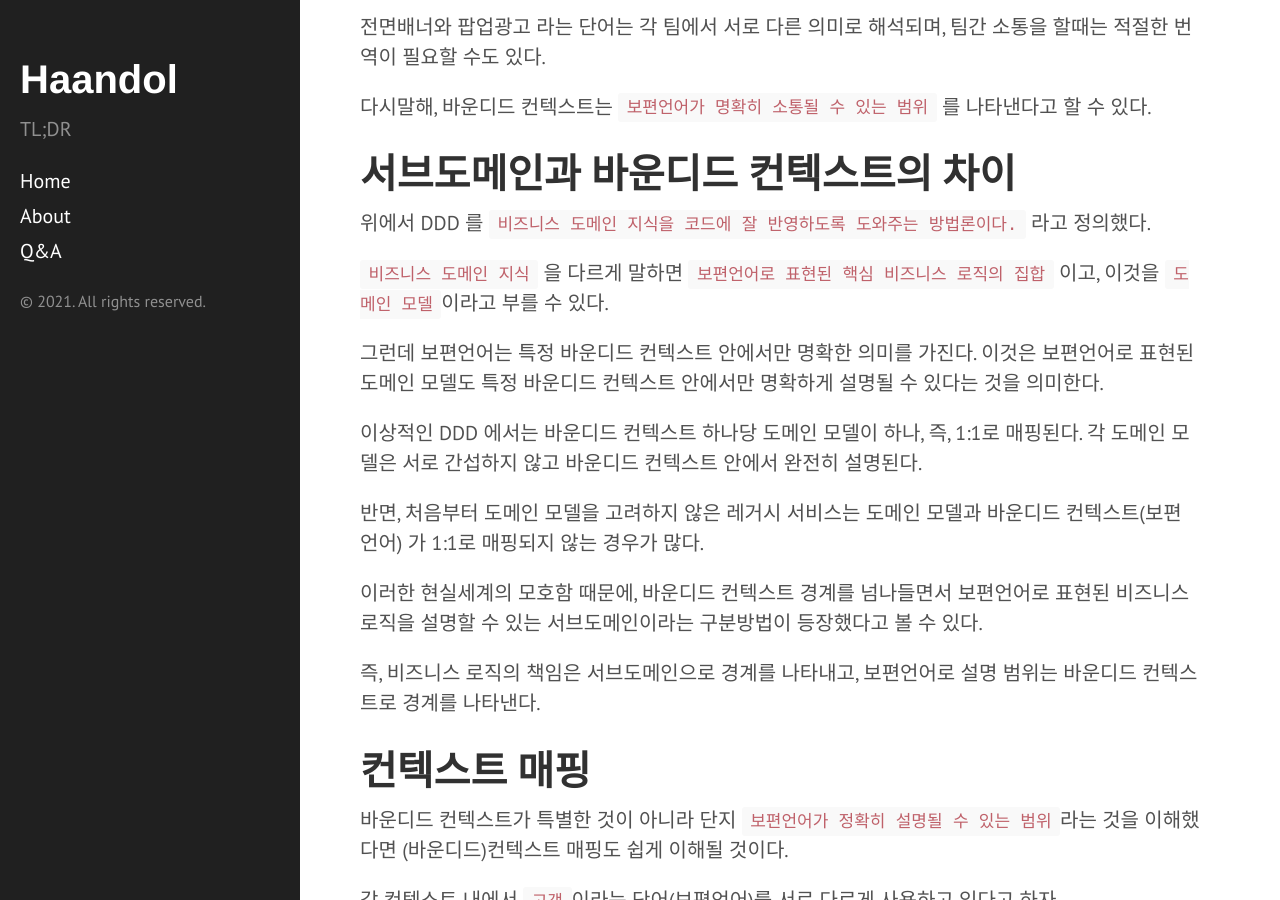
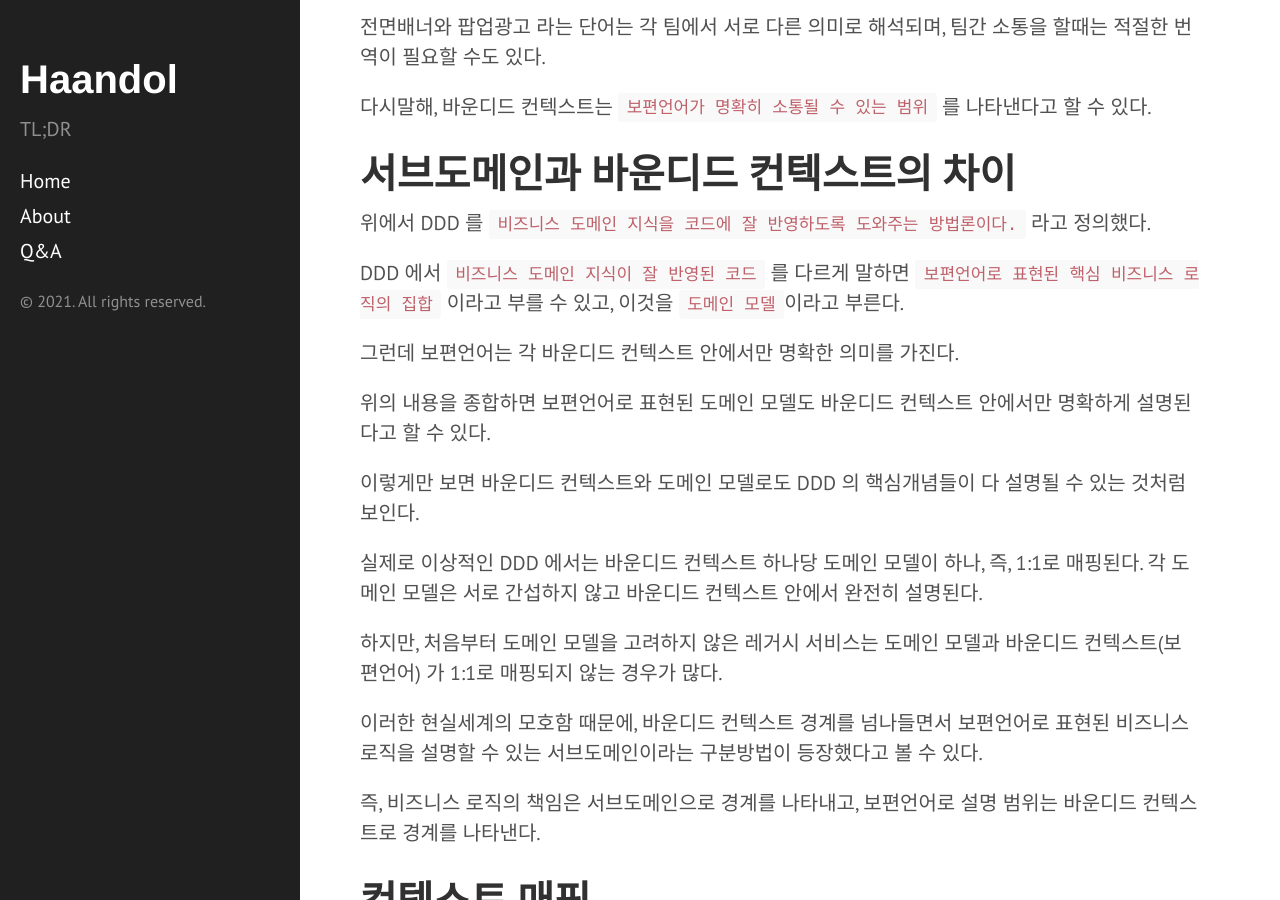
Before and after one commit to haandol/haandol.github.com, a Jekyll site: the page built from _posts/2021-10-11-thoughts-for-ddd-starters.md, in a window 1280 px wide and 900 px high, scrolled down 2627 px. Built offline with Jekyll 4.4.1, drawn with Linux system fonts in a browser that asks for light colours; comment, search, counter and statistics services are not loaded.

Commit message:
update ddd

```diff
--- a/_posts/2021-10-11-thoughts-for-ddd-starters.md
+++ b/_posts/2021-10-11-thoughts-for-ddd-starters.md
@@ -85,13 +85,17 @@ DDD 의 핵심 아이디어들을 이해하는데 가장 중요한 렌즈 역할
 
 위에서 DDD 를 `비즈니스 도메인 지식을 코드에 잘 반영하도록 도와주는 방법론이다.` 라고 정의했다.
 
-`비즈니스 도메인 지식` 을 다르게 말하면 `보편언어로 표현된 핵심 비즈니스 로직의 집합` 이고, 이것을 `도메인 모델`이라고 부를 수 있다.
+DDD 에서 `비즈니스 도메인 지식이 잘 반영된 코드` 를 다르게 말하면 `보편언어로 표현된 핵심 비즈니스 로직의 집합` 이라고 부를 수 있고, 이것을 `도메인 모델`이라고 부른다.
 
-그런데 보편언어는 특정 바운디드 컨텍스트 안에서만 명확한 의미를 가진다. 이것은 보편언어로 표현된 도메인 모델도 특정 바운디드 컨텍스트 안에서만 명확하게 설명될 수 있다는 것을 의미한다.
+그런데 보편언어는 각 바운디드 컨텍스트 안에서만 명확한 의미를 가진다.
 
-이상적인 DDD 에서는 바운디드 컨텍스트 하나당 도메인 모델이 하나, 즉, 1:1로 매핑된다. 각 도메인 모델은 서로 간섭하지 않고 바운디드 컨텍스트 안에서 완전히 설명된다.
+위의 내용을 종합하면 보편언어로 표현된 도메인 모델도 바운디드 컨텍스트 안에서만 명확하게 설명된다고 할 수 있다.
 
-반면, 처음부터 도메인 모델을 고려하지 않은 레거시 서비스는 도메인 모델과 바운디드 컨텍스트(보편언어) 가 1:1로 매핑되지 않는 경우가 많다.
+이렇게만 보면 바운디드 컨텍스트와 도메인 모델로도 DDD 의 핵심개념들이 다 설명될 수 있는 것처럼 보인다.
+
+실제로 이상적인 DDD 에서는 바운디드 컨텍스트 하나당 도메인 모델이 하나, 즉, 1:1로 매핑된다. 각 도메인 모델은 서로 간섭하지 않고 바운디드 컨텍스트 안에서 완전히 설명된다.
+
+하지만, 처음부터 도메인 모델을 고려하지 않은 레거시 서비스는 도메인 모델과 바운디드 컨텍스트(보편언어) 가 1:1로 매핑되지 않는 경우가 많다.
 
 이러한 현실세계의 모호함 때문에, 바운디드 컨텍스트 경계를 넘나들면서 보편언어로 표현된 비즈니스 로직을 설명할 수 있는 서브도메인이라는 구분방법이 등장했다고 볼 수 있다.
 
```
